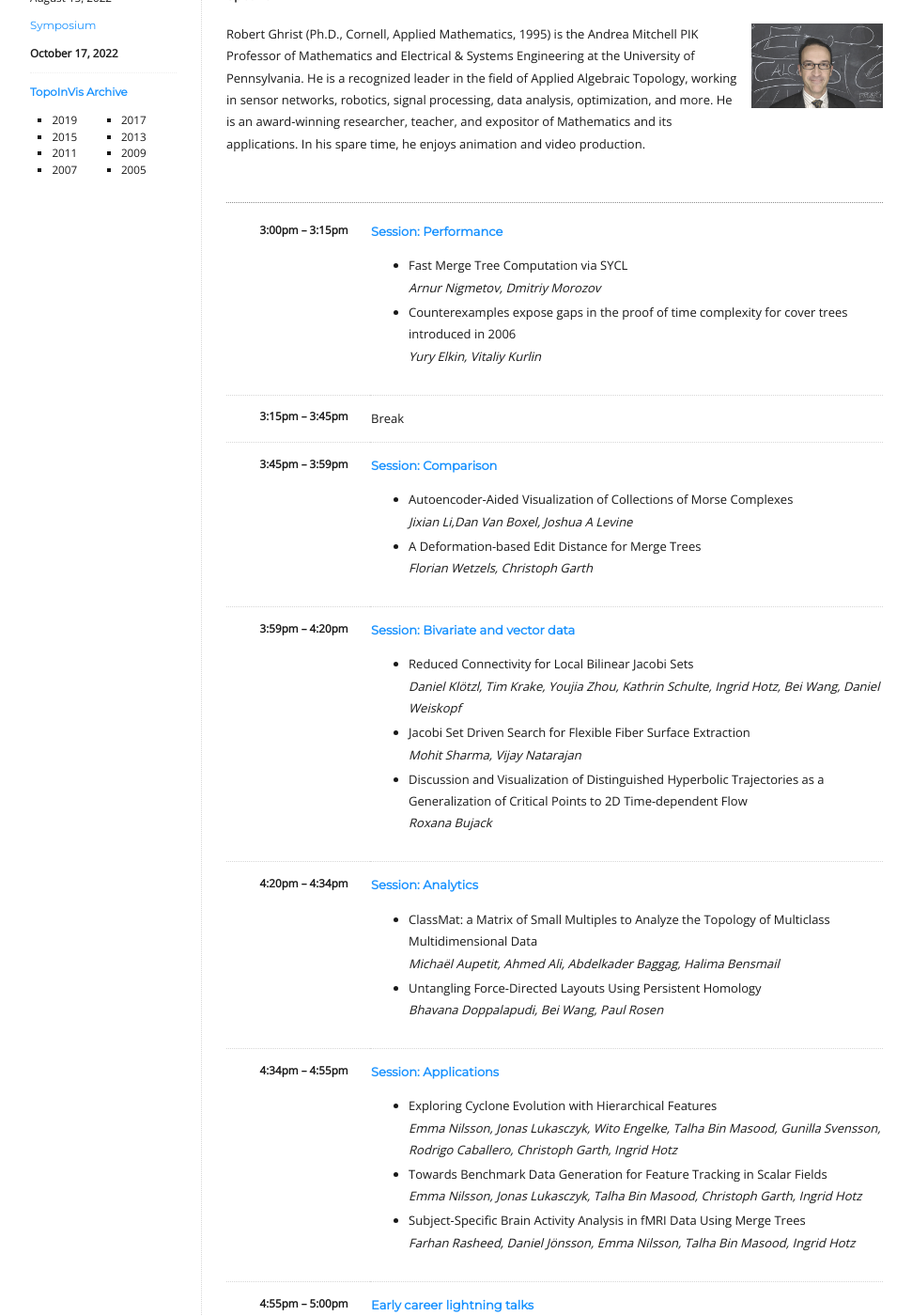
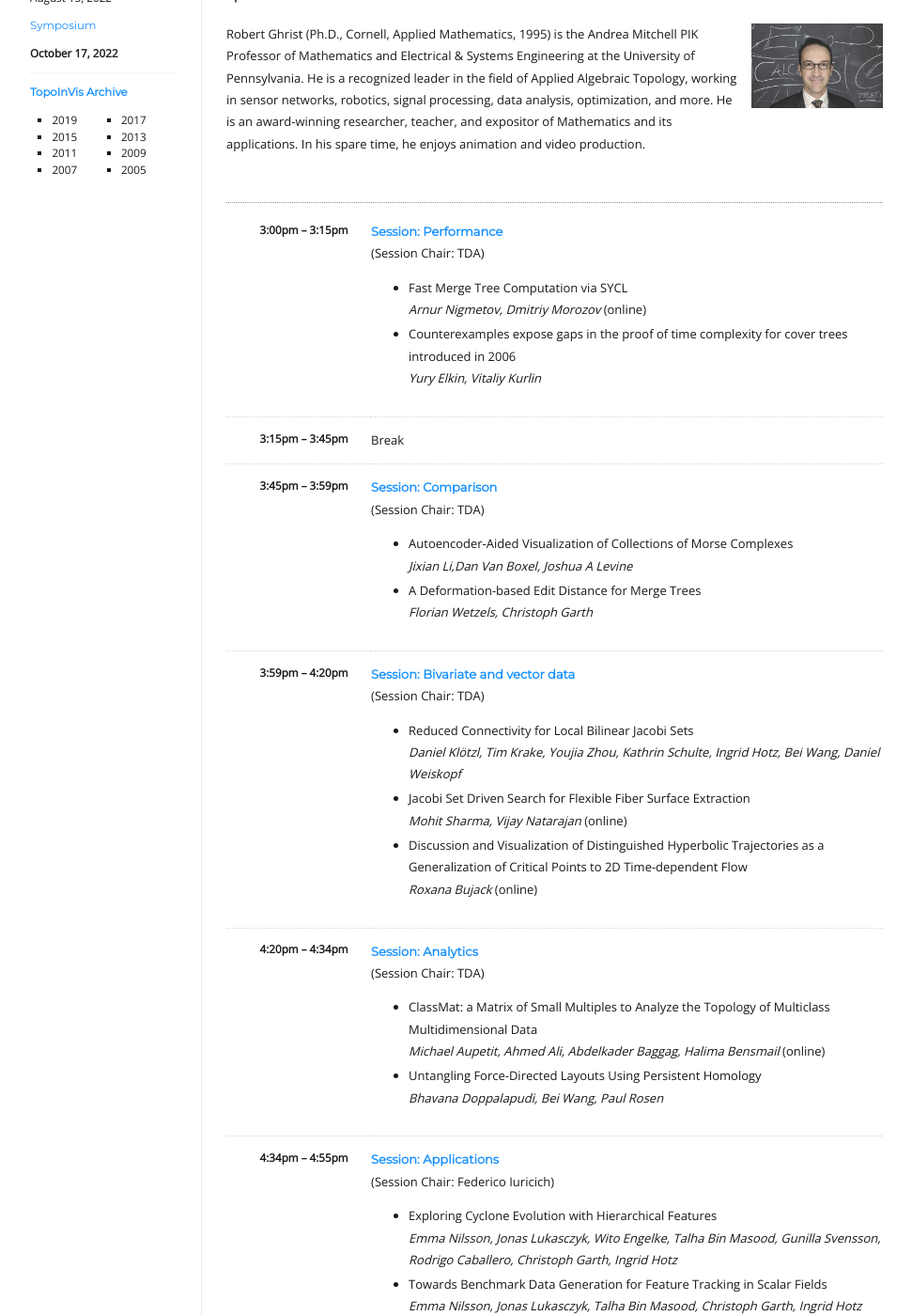
Before and after one commit to TopoInVis-Workshop/2022, a Jekyll site: the page built from _pages/program.md, in a window 1280 px wide and 1400 px high, scrolled down 559 px. Shown: the whole window at 94% size, without its empty margins (154-1125 px from the left). Built offline with Jekyll 4.4.1, drawn with Linux system fonts in a browser that asks for light colours; some of the changed text lies outside the part shown.

Commit message:
program updates (online talks, session chairs)

```diff
--- a/_pages/program.md
+++ b/_pages/program.md
@@ -49,11 +49,11 @@ Robert Ghrist (Ph.D., Cornell, Applied Mathematics, 1995) is the Andrea Mitchell
     <td>3:00pm &ndash; 3:15pm</td>
     <td>
       <h4>Session: Performance</h4>
-<!--       (Session Chair: TDA) -->
+      (Session Chair: TDA)
       <ul>
         <li>
            Fast Merge Tree Computation via SYCL
-           <br><i>Arnur Nigmetov, Dmitriy Morozov</i>
+           <br><i>Arnur Nigmetov, Dmitriy Morozov</i> (online)
            <br/>
         </li>
         <li>
@@ -74,7 +74,7 @@ Robert Ghrist (Ph.D., Cornell, Applied Mathematics, 1995) is the Andrea Mitchell
     <td>3:45pm &ndash; 3:59pm</td>
     <td>
       <h4>Session: Comparison</h4>
-<!--       (Session Chair: TDA) -->
+      (Session Chair: TDA)
       <ul>
         <li>
            Autoencoder-Aided Visualization of Collections of Morse Complexes
@@ -94,7 +94,7 @@ Robert Ghrist (Ph.D., Cornell, Applied Mathematics, 1995) is the Andrea Mitchell
     <td>3:59pm &ndash; 4:20pm</td>
     <td>
       <h4>Session: Bivariate and vector data</h4>
-<!--       (Session Chair: TDA) -->
+      (Session Chair: TDA)
       <ul>
         <li>
            Reduced Connectivity for Local Bilinear Jacobi Sets
@@ -103,12 +103,12 @@ Robert Ghrist (Ph.D., Cornell, Applied Mathematics, 1995) is the Andrea Mitchell
         </li>
         <li>
            Jacobi Set Driven Search for Flexible Fiber Surface Extraction
-           <br><i>Mohit Sharma, Vijay Natarajan</i>
+           <br><i>Mohit Sharma, Vijay Natarajan</i> (online)
            <br/>
         </li>
         <li>
            Discussion and Visualization of Distinguished Hyperbolic Trajectories as a Generalization of Critical Points to 2D Time-dependent Flow
-           <br><i>Roxana Bujack</i>
+           <br><i>Roxana Bujack</i> (online)
            <br/>
         </li>
       </ul>
@@ -119,11 +119,11 @@ Robert Ghrist (Ph.D., Cornell, Applied Mathematics, 1995) is the Andrea Mitchell
     <td>4:20pm &ndash; 4:34pm</td>
     <td>
       <h4>Session: Analytics</h4>
-<!--       (Session Chair: TDA) -->
+      (Session Chair: TDA)
       <ul>
         <li>
            ClassMat: a Matrix of Small Multiples to Analyze the Topology of Multiclass Multidimensional Data
-           <br><i>Micha&euml;l Aupetit, Ahmed Ali, Abdelkader Baggag, Halima Bensmail</i>
+           <br><i>Michael Aupetit, Ahmed Ali, Abdelkader Baggag, Halima Bensmail</i> (online)
            <br/>
         </li>
         <li>
@@ -139,7 +139,7 @@ Robert Ghrist (Ph.D., Cornell, Applied Mathematics, 1995) is the Andrea Mitchell
     <td>4:34pm &ndash; 4:55pm</td>
     <td>
       <h4>Session: Applications</h4>
-<!--       (Session Chair: TDA) -->
+      (Session Chair: Federico Iuricich)
       <ul>
         <li>
            Exploring Cyclone Evolution with Hierarchical Features
@@ -164,7 +164,7 @@ Robert Ghrist (Ph.D., Cornell, Applied Mathematics, 1995) is the Andrea Mitchell
     <td>4:55pm &ndash; 5:00pm</td>
     <td>
       <h4>Early career lightning talks</h4>
-<!--       (Session Chair: TDA) -->
+      (Session Chair: Federico Iuricich)
       <ul>
         <li>
            Raghavendra Sridharamurthy
```
